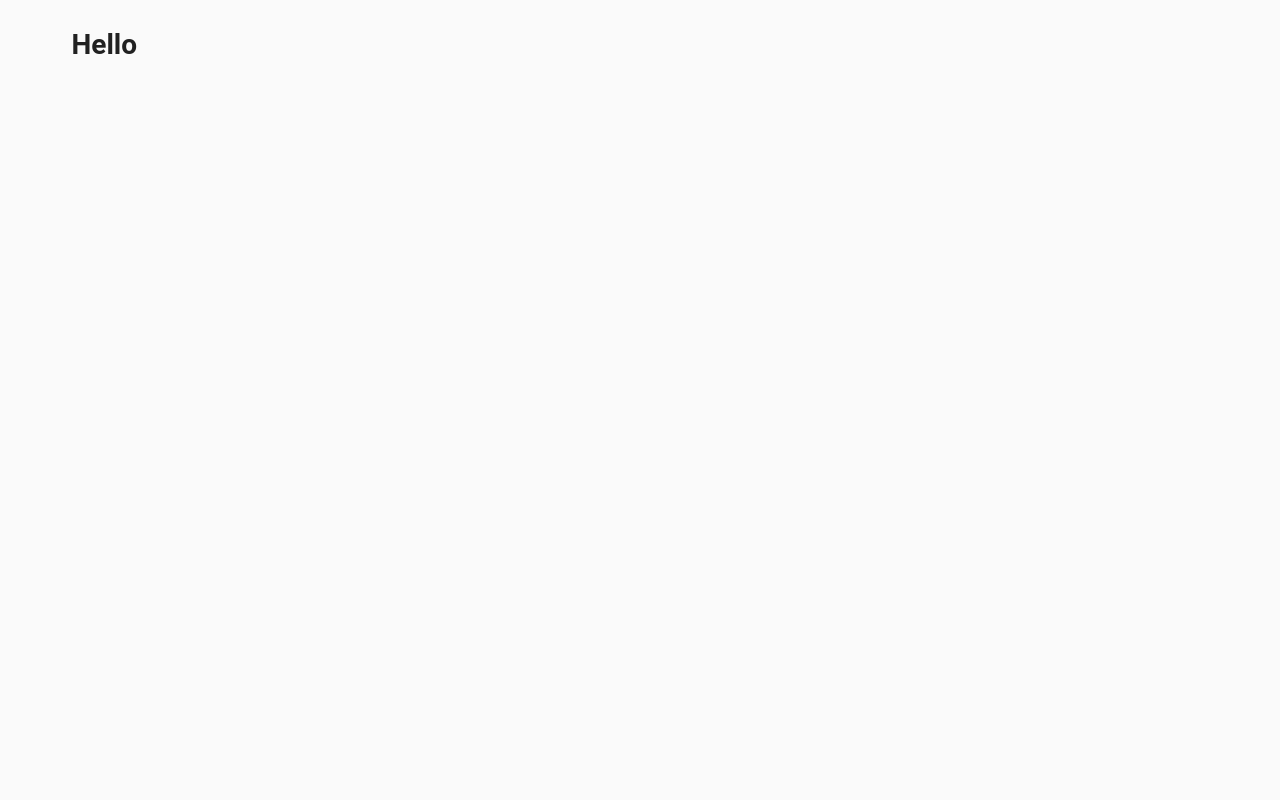
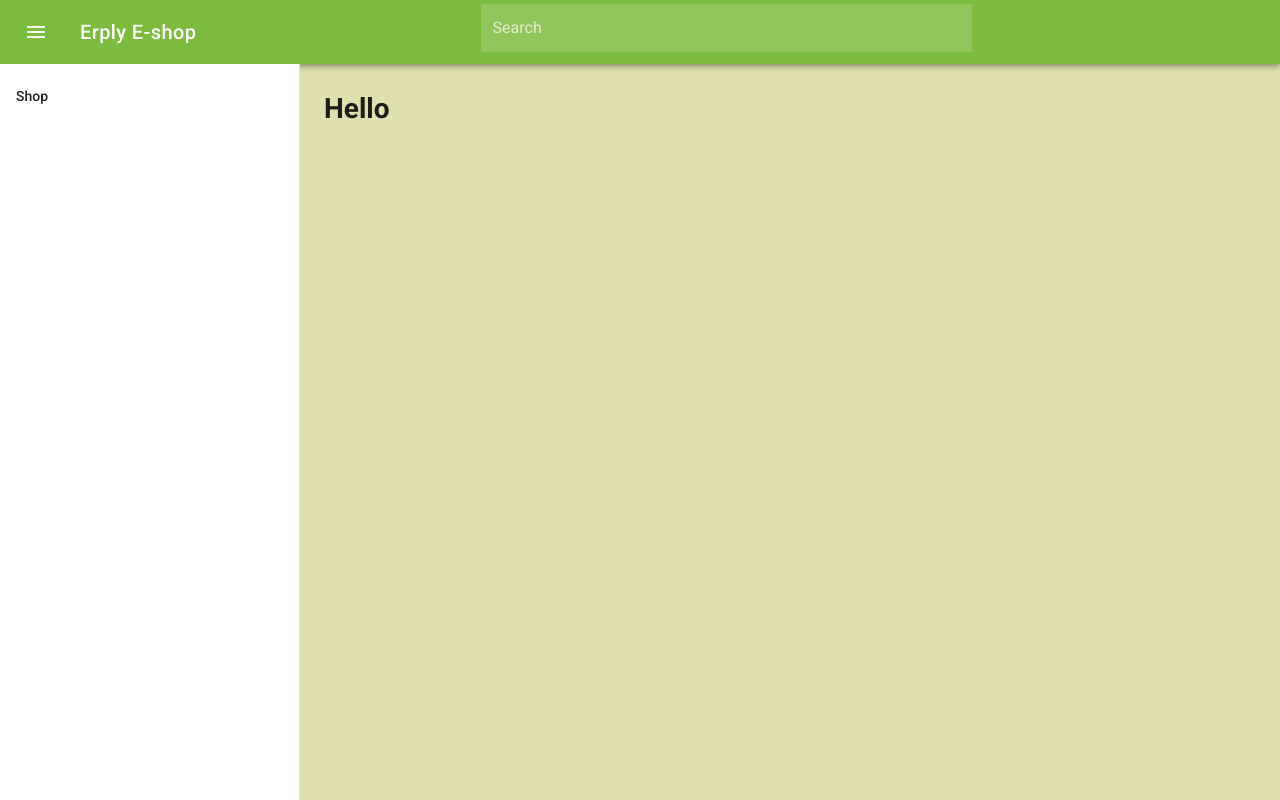
Before and after one commit to Charminz/pohse-prot, a Vue app in the folder erply-eshop/: page / in a window 1280 px wide. Built offline with nearby package versions, Linux system fonts and the light colour scheme.

Commit message:
Basic header added with navigation drawer

```diff
--- a/erply-eshop/index.html
+++ b/erply-eshop/index.html
@@ -3,6 +3,7 @@
 <head>
 	<meta charset="utf-8">
 	<meta name="viewport" content="width=device-width,initial-scale=1.0">
+	<link href='https://fonts.googleapis.com/css?family=Roboto:300,400,500,700|Material+Icons' rel="stylesheet">
 	<title>Erply-eshop</title>
 </head>
 <body>
--- a/erply-eshop/src/App.vue
+++ b/erply-eshop/src/App.vue
@@ -1,6 +1,6 @@
 <template>
 	<v-app>
-		<!--<app-header></app-header>-->
+		<app-header></app-header>
 		<v-content class="content">
 			<v-container>
 				<router-view></router-view>
@@ -10,10 +10,18 @@
 </template>
 
 <script>
+	import Header from './components/header/Header.vue'
+
 	export default {
-		name: 'App'
+		name: 'App',
+		components: {
+			appHeader: Header
+		}
 	}
 </script>
 
 <style>
+	#app {
+		background-color: #DFDFAF;
+	}
 </style>
--- a/erply-eshop/src/components/header/Header.vue
+++ b/erply-eshop/src/components/header/Header.vue
@@ -1,13 +1,57 @@
 <template>
-
+	<div>
+		<v-toolbar
+			dark
+			app
+			clipped-left
+			class="nav-toolbar"
+		>
+			<v-toolbar-side-icon @click="drawer = !drawer"></v-toolbar-side-icon>
+			<v-toolbar-title>
+				Erply E-shop
+			</v-toolbar-title>
+			<v-spacer></v-spacer>
+			<v-text-field
+				flat
+				solo-inverted
+				label="Search"
+				class="hidden-sm-and-down"
+			></v-text-field>
+			<v-spacer></v-spacer>
+		</v-toolbar>
+		<v-navigation-drawer
+			clipped
+			app
+			class="nav-drawer"
+			v-model="drawer">
+			<v-list>
+				<v-list-tile>
+					<v-list-tile-content>
+						<v-list-tile-title>Shop</v-list-tile-title>
+					</v-list-tile-content>
+				</v-list-tile>
+			</v-list>
+		</v-navigation-drawer>
+	</div>
 </template>
 
 <script>
 	export default {
-		name: "Header"
+		name: "Header",
+		data: function() {
+			return {
+				drawer: null
+			}
+		}
 	}
 </script>
 
 <style scoped>
+	.nav-toolbar {
+		background-color: #7DBB3E !important;
+	}
 
+	.nav-drawer {
+		background-color: #ABCB7C;
+	}
 </style>
--- a/erply-eshop/src/main.js
+++ b/erply-eshop/src/main.js
@@ -2,7 +2,7 @@ import Vue from 'vue'
 import App from './App.vue'
 import Vuex from 'vuex'
 import Vuetify from 'vuetify'
-import 'vuetify/dist/vuetify.min.css'
+import 'vuetify/dist/vuetify.min.css';
 import VueRouter from 'vue-router'
 import {routes} from './router/Router'
 
```
